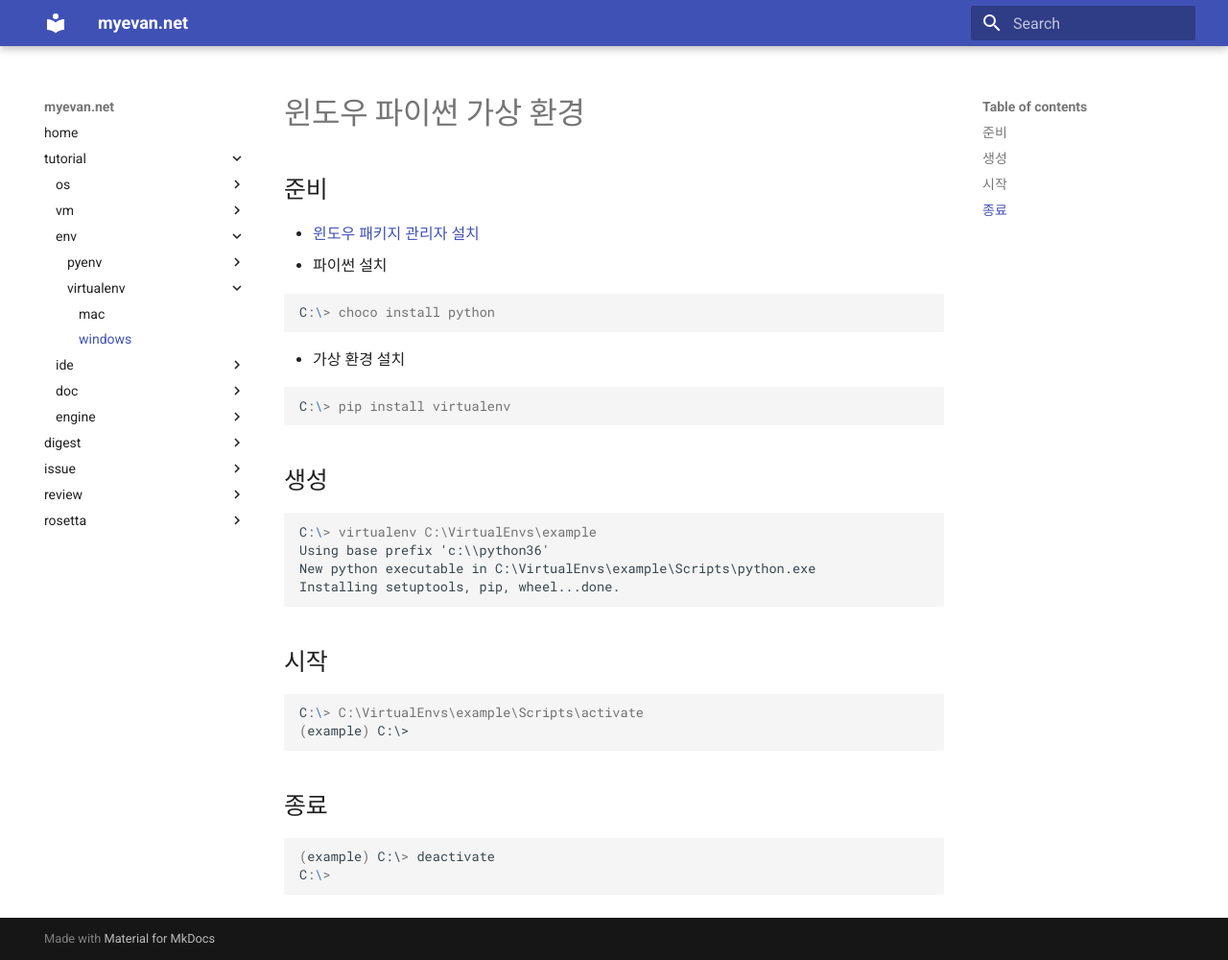
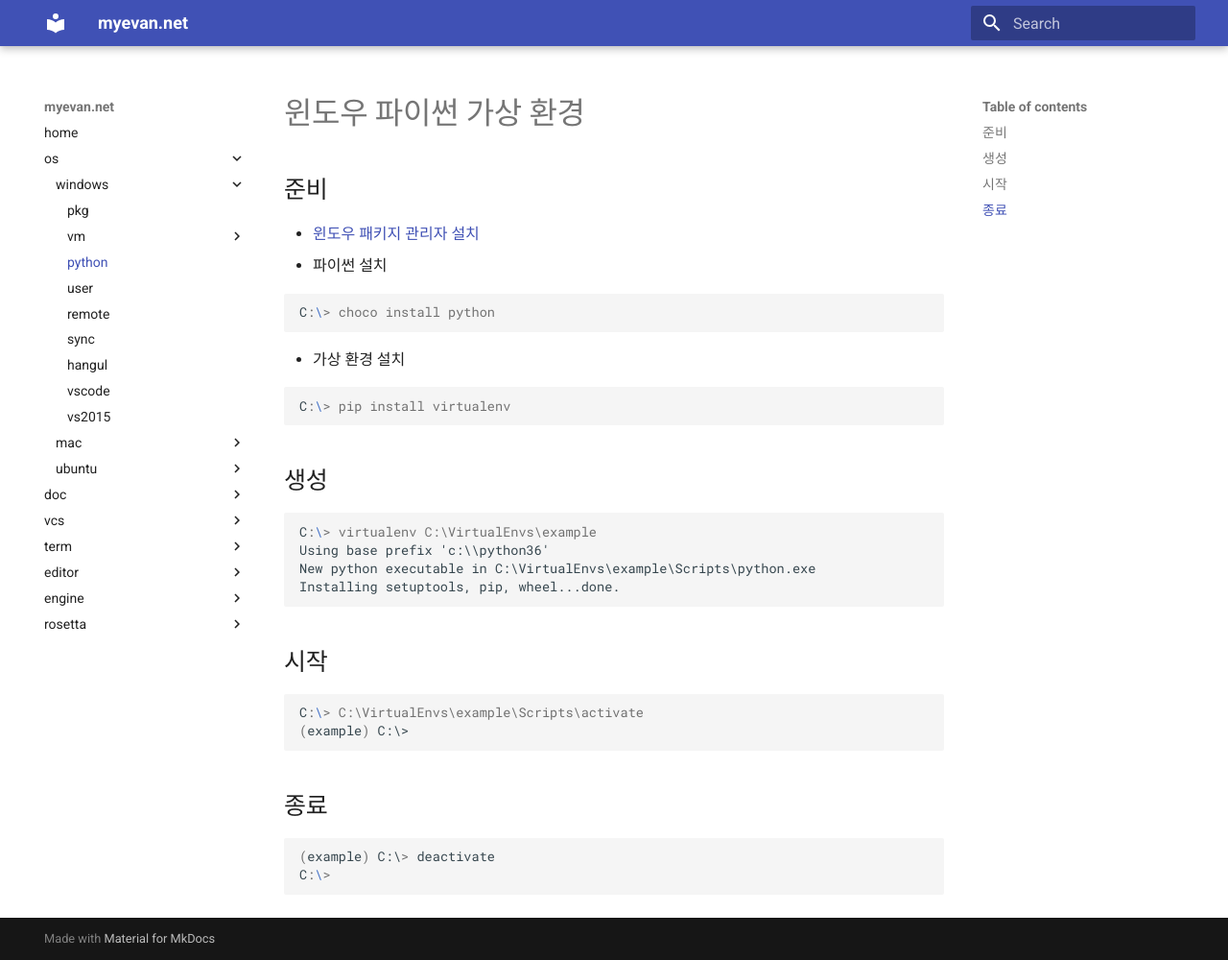
Before and after one commit to myevan/myevan-home, an MkDocs documentation site: the page built from docs/windows_python_virtualenv.md, in a window 1280 px wide and 1000 px high. Shown: the whole window at 96% size. Built offline with MkDocs 1.6.1 and Material for MkDocs 9.7.7, drawn with Linux system fonts in a browser that asks for light colours; old or Windows-style settings are respelled for this version of MkDocs; part of the change alters nothing that is shown.

Commit message:
네비 정리

```diff
--- a/mkdocs.yml
+++ b/mkdocs.yml
@@ -6,93 +6,84 @@ markdown_extensions:
         permalink: True
 pages:
     - "home": index.md
-    - "tutorial":
-        - "os":
-            - "windows": windows_package_mgr_choco.md
-        - "vm":
-            - "windows":
+    - "os":
+        - "windows":
+            - "pkg": windows_package_mgr_choco.md
+            - "vm":
                 - "ubuntu":
                     - "installation": hyper_v_ubuntu_installation.md
                     - "disk expanding": hyper_v_ubuntu_disk_expanding.md
-        - "env":
-            - "pyenv":
-                - "mac": mac_python_pyenv.md
-                - "ubuntu": ubuntu_python_pyenv.md
-            - "virtualenv":
-                - "mac": mac_python_virtualenvwrapper.md
-                - "windows": windows_python_virtualenv.md
-        - "ide":
-            - "vs code ext": vscode_ext_get_started.md
-        - "doc":
-            - "mkdocs":
-                - "windows": windows_python_mkdocs.md
-            - "github.io":
-                - "mkdocs": github_io_mkdocs.md
-                - "custom domain": github_io_custom_domain.md
-        - "engine":
-            - "tcod": python_tcod.md
-            - "node.js": mac_node_js_get_started.md
-            - "emscripten": emscripten_get_started.md
-            - "ue4": ue4_windows_build.md
-    - "digest":
-        - "os":
-            - "mac":
-                - "package": mac_package_mgr_homebrew.md
-                - "hangul": mac_hangul_key_capslock.md
-                - "enable root": mac_root_enable.md
-                - "hostname": mac_terminal_hostname.md
-                - "xcode": mac_xcode_command_line.md
-            - "windows":
-                - "user": windows_user_management.md
-                - "hangul": windows_hangul_key_capslock.md
-                - "remote desktop": windows_remote_desktop_port.md
-                - "robocopy": windows_sync_robocopy.md
-            - "ubuntu":
-                - "ip": ubuntu_setup_ip.md
-        - "vm":
-            - "static ip": vmware_fusion_8_static_ip.md
-            - "port forwarding": vmware_fusion_8_port_forwarding.md
-        - "terminal":
-            - "screen": screen.md
-            - "vim config": vim_config.md
-            - "git config": git_config.md
-        - "ide":
-            - "vscode":
-                - "env": windows_vscode_python_virtualenv.md
-                - "ext": vscode_plugin_vim.md
+            - "python": windows_python_virtualenv.md
+            - "user": windows_user_management.md
+            - "remote": windows_remote_desktop_port.md
+            - "sync": windows_sync_robocopy.md
+            - "hangul": windows_hangul_key_capslock.md
+            - "vscode": windows_vscode_python_virtualenv.md
             - "vs2015": vs2015_download.md
-        - "vcs":
-            - "git":
-                - "git bash prompt": git_bash_prompt.md
-                - "git hosting": git_windows_hosting.md
-                - "git lab":
-                    - "installation": gitlab_ubuntu_installation.md
-                - "git swarm":
-                    - "requirements": helix_gitswarm_requirements.md
-                    - "installation": helix_gitswarm_ubuntu_installation.md
-                    - "administration": helix_gitswarm_ubuntu_administration.md
-            - "helix":
-                - "svn migration": helix_perforce_windows_svn_migration.md
-                - "perforce daemon": helix_perforce_windows_daemon.md
-                - "perforce service": helix_perforce_windows_service.md
-        - "engine":
-            - "ue4":
-                - "vs setup": ue4_windows_vs_setup.md
-                - "boost compile time": ue4_boost_compile_times.md
-                - "dedicated": ue4_dedicated_server.md
-    - "issue":
-        - "ue4": ue4_windows_vs_git_ext_gitignore.md
-        - "helix": helix_gitswarm_ubuntu_mirror_repository_delete.md
-        - "mkdocs toc": mkdocs_toc_hide.md
-    - "review":
-        - "vscode ext":
-            - "hello world": vscode_ext_hello_world.md
+        - "mac":
+            - "pkg": mac_package_mgr_homebrew.md
+            - "vm":
+                - "static ip": vmware_fusion_8_static_ip.md
+                - "port forwarding": vmware_fusion_8_port_forwarding.md
+            - "xcode": mac_xcode_command_line.md
+            - "python":
+                - "pyenv": mac_python_pyenv.md
+                - "pyvenv": mac_python_virtualenvwrapper.md
+            - "hangul": mac_hangul_key_capslock.md
+            - "root": mac_root_enable.md
+            - "hostname": mac_terminal_hostname.md
+        - "ubuntu":
+            - "sudo": ubuntu_sudo.md
+            - "docker": ubuntu_docker.md
+            - "python": ubuntu_python_pyenv.md
+            - "ip": ubuntu_setup_ip.md
+    - "doc":
+        - "mkdocs":
+            - "windows": windows_python_mkdocs.md
+            - "mkdocs toc": mkdocs_toc_hide.md
+        - "github.io":
+            - "mkdocs": github_io_mkdocs.md
+            - "custom domain": github_io_custom_domain.md
+    - "vcs":
+        - "git":
+            - "bash prompt": git_bash_prompt.md
+            - "hosting": git_windows_hosting.md
+            - "gitlab":
+                - "installation": gitlab_ubuntu_installation.md
+            - "gitswarm":
+                - "require": helix_gitswarm_requirements.md
+                - "install": helix_gitswarm_ubuntu_installation.md
+                - "admin": helix_gitswarm_ubuntu_administration.md
+                - "issue": helix_gitswarm_ubuntu_mirror_repository_delete.md
+        - "helix":
+            - "svn migration": helix_perforce_windows_svn_migration.md
+            - "perforce daemon": helix_perforce_windows_daemon.md
+            - "perforce service": helix_perforce_windows_service.md
+    - "term":
+        - "screen": screen.md
+        - "vim config": vim_config.md
+        - "git config": git_config.md
+    - "editor":
+        - "vscode":
+            - "vim": vscode_plugin_vim.md
+            - "ext":
+                - "tutorial": vscode_ext_get_started.md
+                - "hello": vscode_ext_hello_world.md
+    - "engine":
+        - "tcod": python_tcod.md
+        - "node.js": mac_node_js_get_started.md
+        - "emscripten": emscripten_get_started.md
         - "ue4":
-            - "setup script": ue4_setup_script.md
-            - "build tool":
-                - "processor count multiplier": ue4_processor_count_multiplier.md
-                - "faster without unity": ue4_faster_without_unity.md
-                - "min files using precompiled header": ue4_min_files_using_precompiled_header.md
+            - "vs": ue4_windows_vs_setup.md
+            - "setup": ue4_setup_script.md
+            - "build":
+                - "window": ue4_windows_build.md
+                - "time": ue4_boost_compile_times.md
+                - "processor": ue4_processor_count_multiplier.md
+                - "unity": ue4_faster_without_unity.md
+                - "pch": ue4_min_files_using_precompiled_header.md
+            - "network": ue4_dedicated_server.md
+            - "ue4": ue4_windows_vs_git_ext_gitignore.md
     - "rosetta":
         - "UnrealEnginePython": rosetta/UnrealEnginePython/README.md
         - "pyjs": rosetta/pyjs/about.md
```
